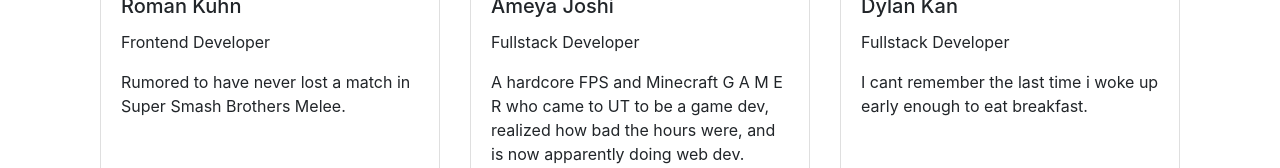
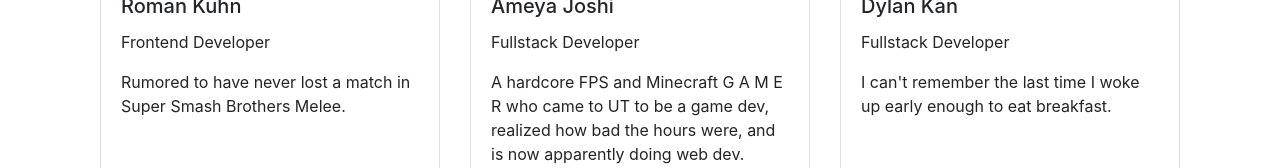
Before and after one commit to thekuhninator/park_protection, a React (Create React App) app: page /About in a window 1280 px wide. Shown: the part 619-787 px from the top of the page. Built offline with nearby package versions, Linux system fonts and the light colour scheme; no server answers; what google-maps-react would draw is missing.

Commit message:
minor code cleanup

```diff
--- a/src/GitlabTable.js
+++ b/src/GitlabTable.js
@@ -1,5 +1,4 @@
 import React, {Component} from 'react';
-import styled from 'styled-components';
 import Container from 'react-bootstrap/Container';
 import Card from 'react-bootstrap/Card';
 import CardDeck from 'react-bootstrap/CardDeck';
@@ -51,7 +50,7 @@ class GitlabTable extends React.Component{
           commits: 0,
           issues: 0,
           tests: 0,
-          desc: 'I cant remember the last time i woke up early enough to eat breakfast.'
+          desc: 'I can\'t remember the last time I woke up early enough to eat breakfast.'
         },
         {
           name: 'Skylore Evans',
```
Also changed, not shown: src/About.js (+0 -9 lines).
